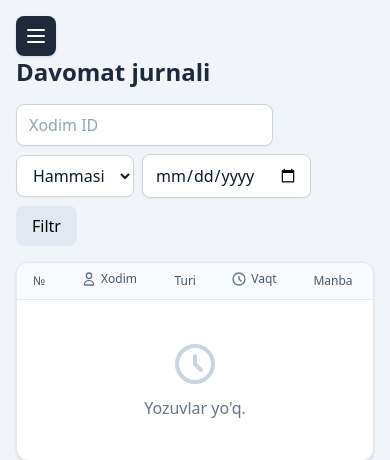
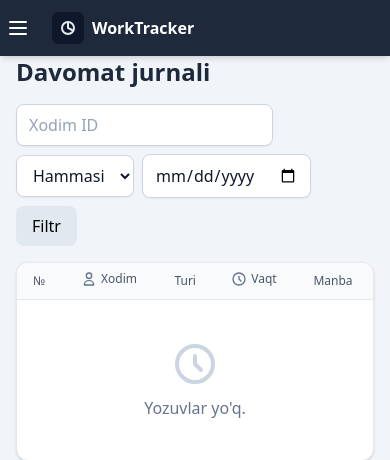
Before and after one commit to Rashidov21/WorkTrack, a Django app: page /attendance/logs/ in a window 390 px wide. Shown: the top 460 px of the page. Run offline with Django 5.2, Linux system fonts and the light colour scheme; the visitor is signed in with stand-in values (Sample User, id 1); data that the repository does not hold is empty; parts of the project's set-up code (start-up, migrations or seed data) failed here and were passed over; some libraries are stand-ins or nearby versions.

Commit message:
Update base.html

```diff
--- a/templates/base.html
+++ b/templates/base.html
@@ -2,7 +2,7 @@
 <html lang="{{ request.LANGUAGE_CODE|default:'uz' }}">
 <head>
   <meta charset="UTF-8">
-  <meta name="viewport" content="width=device-width, initial-scale=1.0">
+  <meta name="viewport" content="width=device-width, initial-scale=1.0, viewport-fit=cover">
   <title>{% block title %}{{ APP_NAME }}{% endblock %}</title>
   {% load static i18n %}
   <link rel="icon" type="image/svg+xml" href="{% static 'favicon.svg' %}">
@@ -15,21 +15,35 @@
     .link-primary { color: rgb(30 64 175); font-weight: 500; }
     .link-primary:hover { text-decoration: underline; color: rgb(29 78 216); }
     .link-primary:focus { outline: none; border-radius: 4px; box-shadow: 0 0 0 2px rgb(148 163 184); }
+    .safe-area-top { padding-top: env(safe-area-inset-top, 0); }
+    .safe-area-left { padding-left: env(safe-area-inset-left, 0); }
   </style>
 </head>
 <body class="bg-slate-100 min-h-screen">
   {% if user.is_authenticated %}
-  <!-- Mobile menu button -->
-    <button type="button" id="sidebar-toggle" class="lg:hidden fixed top-4 left-4 z-50 p-2 rounded-lg bg-slate-800 text-white shadow focus:outline-none focus-visible:ring-2 focus-visible:ring-white focus-visible:ring-offset-2 focus-visible:ring-offset-slate-800" aria-label="{% trans "Menyu" %}">
-    <svg class="w-6 h-6" fill="none" stroke="currentColor" viewBox="0 0 24 24"><path stroke-linecap="round" stroke-linejoin="round" stroke-width="2" d="M4 6h16M4 12h16M4 18h16"/></svg>
-  </button>
+  <!-- Mobile/tablet header: logo + burger -->
+  <header class="lg:hidden fixed top-0 left-0 right-0 z-40 h-14 safe-area-top bg-slate-800 text-white flex items-center gap-3 safe-area-left pr-4 shadow-md">
+    <button type="button" id="sidebar-toggle" class="flex-shrink-0 min-w-[44px] min-h-[44px] flex items-center justify-center -ml-1 rounded-lg hover:bg-slate-700 focus:outline-none focus-visible:ring-2 focus-visible:ring-white focus-visible:ring-inset" aria-label="{% trans "Menyu" %}">
+      <svg class="w-6 h-6" fill="none" stroke="currentColor" viewBox="0 0 24 24"><path stroke-linecap="round" stroke-linejoin="round" stroke-width="2" d="M4 6h16M4 12h16M4 18h16"/></svg>
+    </button>
+    <a href="{% url 'core:dashboard' %}" class="flex items-center gap-2 font-semibold focus:outline-none focus-visible:ring-2 focus-visible:ring-slate-300 rounded min-w-0">
+      <img src="{% static 'favicon.svg' %}" alt="" class="w-8 h-8 rounded flex-shrink-0" aria-hidden="true">
+      <span class="truncate">{{ APP_NAME }}</span>
+    </a>
+  </header>
   <div id="sidebar-overlay" class="lg:hidden fixed inset-0 bg-black/50 z-30 hidden" aria-hidden="true"></div>
   <div class="flex min-h-screen w-full">
-  <aside id="sidebar" class="flex-shrink-0 fixed lg:static inset-y-0 left-0 z-40 w-56 min-h-screen bg-slate-800 text-white p-4 transform -translate-x-full lg:translate-x-0 transition-transform duration-200 ease-out flex flex-col">
-    <a href="{% url 'core:dashboard' %}" class="flex items-center gap-2 font-semibold focus:outline-none focus-visible:ring-2 focus-visible:ring-slate-300 rounded">
-      <img src="{% static 'favicon.svg' %}" alt="" class="w-8 h-8 rounded" aria-hidden="true">
-      <span>{{ APP_NAME }}</span>
-    </a>
+  <aside id="sidebar" class="flex-shrink-0 fixed lg:static inset-y-0 left-0 z-40 w-56 min-h-screen bg-slate-800 text-white p-4 transform -translate-x-full lg:translate-x-0 transition-transform duration-200 ease-out flex flex-col pt-14 lg:pt-4 safe-area-left">
+    <!-- Desktop: logo; Mobile: close btn + logo -->
+    <div class="flex items-center justify-between gap-2 mb-2 lg:mb-0">
+      <a href="{% url 'core:dashboard' %}" class="flex items-center gap-2 font-semibold focus:outline-none focus-visible:ring-2 focus-visible:ring-slate-300 rounded flex-1 min-w-0">
+        <img src="{% static 'favicon.svg' %}" alt="" class="w-8 h-8 rounded flex-shrink-0" aria-hidden="true">
+        <span class="truncate">{{ APP_NAME }}</span>
+      </a>
+      <button type="button" id="sidebar-close" class="lg:hidden flex-shrink-0 min-w-[44px] min-h-[44px] flex items-center justify-center rounded-lg hover:bg-slate-700 focus:outline-none focus-visible:ring-2 focus-visible:ring-white" aria-label="{% trans "Yopish" %}">
+        <svg class="w-5 h-5" fill="none" stroke="currentColor" viewBox="0 0 24 24"><path stroke-linecap="round" stroke-linejoin="round" stroke-width="2" d="M6 18L18 6M6 6l12 12"/></svg>
+      </button>
+    </div>
     <nav class="mt-4 space-y-1 flex-1">
       <a href="{% url 'core:dashboard' %}" class="nav-link flex items-center gap-2 py-2 px-2 rounded hover:bg-slate-700 focus:outline-none focus-visible:ring-2 focus-visible:ring-slate-300 {% if request.resolver_match.namespace == 'core' and request.resolver_match.url_name == 'dashboard' %}bg-slate-700{% endif %}">
         <svg class="w-5 h-5 flex-shrink-0" fill="none" stroke="currentColor" viewBox="0 0 24 24"><path stroke-linecap="round" stroke-linejoin="round" stroke-width="2" d="M3 12l2-2m0 0l7-7 7 7M5 10v10a1 1 0 001 1h3m10-11l2 2m-2-2v10a1 1 0 01-1 1h-3m-6 0a1 1 0 001-1v-4a1 1 0 011-1h2a1 1 0 011 1v4a1 1 0 001 1m-6 0h6"/></svg>
```
